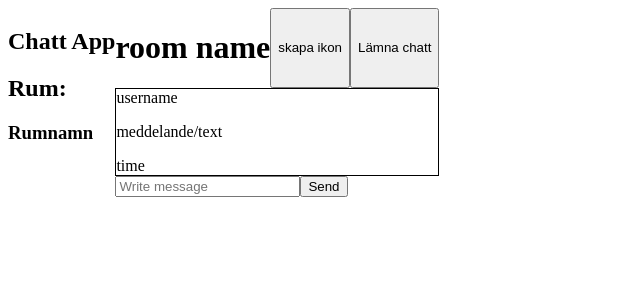
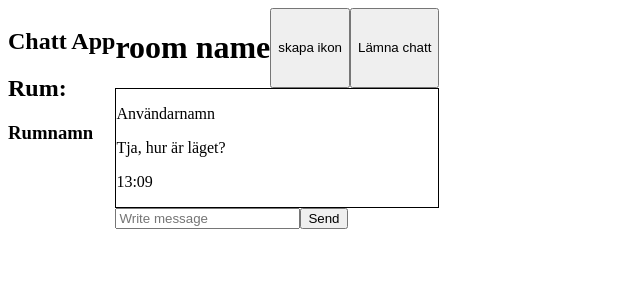
Before and after one commit to Cappeloow/ReactChatApp, a React (Vite) app in the folder client/: page /lobby in a window 1280 px wide. Shown: the top 300 px of the page, without its empty margins (0-640 px from the left). Built offline with nearby package versions, Linux system fonts and the light colour scheme; no server answers.

Commit message:
More appropriate html for chat bubble

```diff
--- a/client/src/components/ChatBubble.tsx
+++ b/client/src/components/ChatBubble.tsx
@@ -2,17 +2,13 @@ import React from "react";
 
 type Props = {};
 
-function ChatBubble({}: Props) {
+function ChatBubble({ }: Props) {
   return (
-    <>
-      <div>
-        <span>username</span>
-        <div>
-          <p>meddelande/text</p>
-        </div>
-        <span>time</span>
-      </div>
-    </>
+    <div className="chatBubbleContainer">
+      <p>Användarnamn</p>
+      <p>Tja, hur är läget?</p>
+      <p>13:09</p>
+    </div>
   );
 }
 
```
